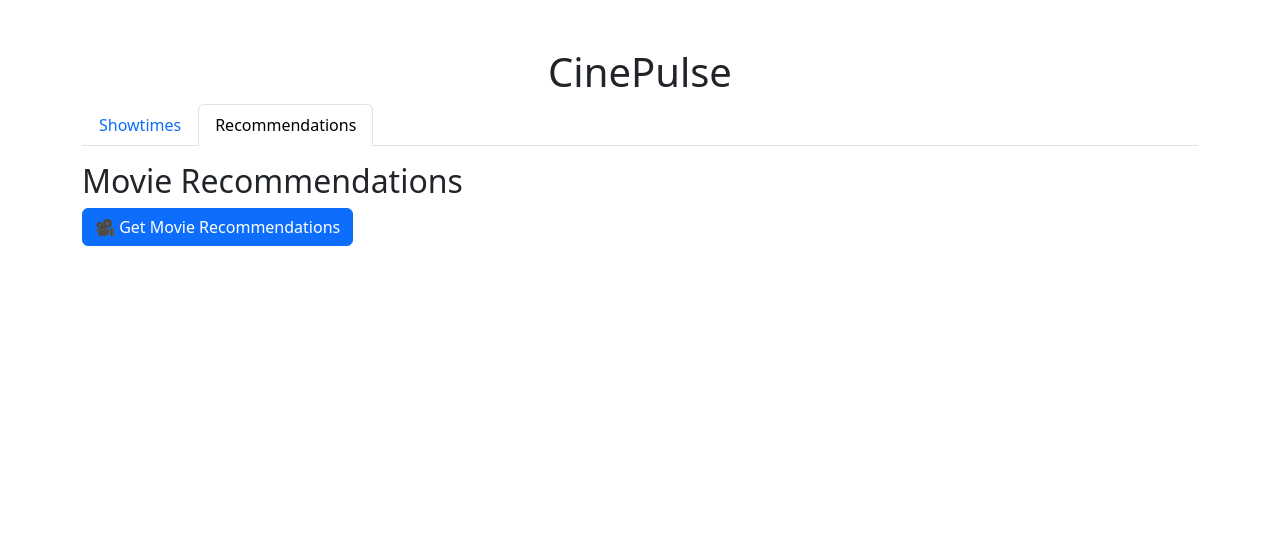
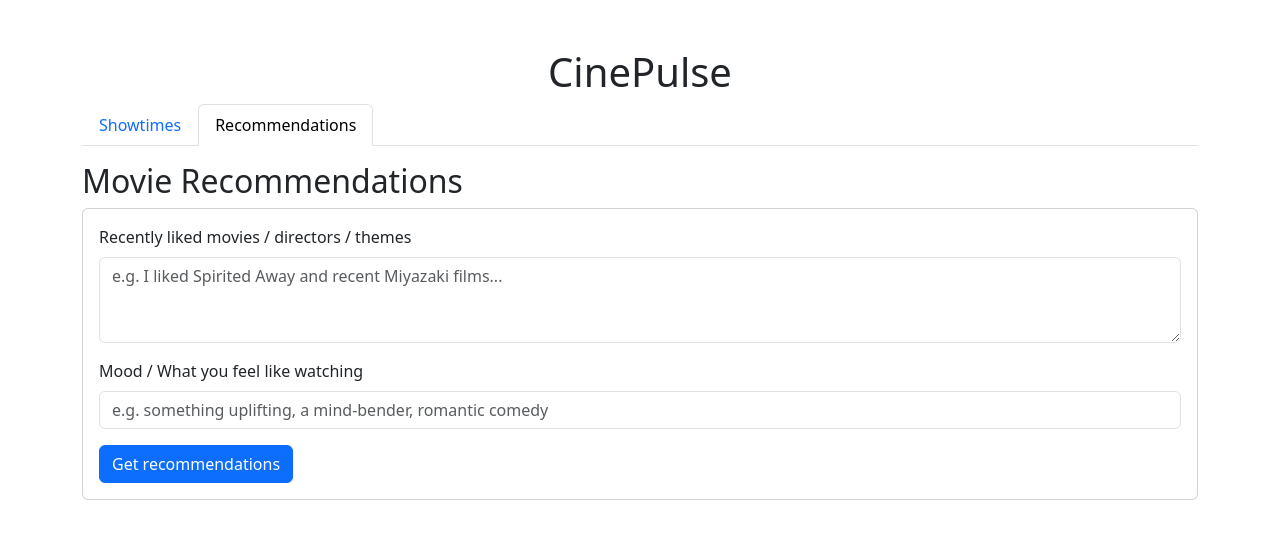
Before and after one commit to mginabluebox/CinePulse, a Flask app: template src/templates/index.html in a window 1280 px wide, after a click on "Recommendations". Shown: the top 539 px of the page. Run offline with Flask 3, Linux system fonts and the light colour scheme; the template is opened without the code that fills it: most values are stand-ins (such as "Sample title", 1, 10 or a date in 2020).

Commit message:
Set up recommendation function

```diff
--- a/src/app.py
+++ b/src/app.py
@@ -1,55 +1,33 @@
 from database.queries import get_showtimes
-from database.setup_db import setup_database
+from database.setup_db import get_engine, setup_database
 from flask_cors import CORS
 from flask import Flask, render_template, request, jsonify
-import ollama
 
-
+from recommendation.core import recommend_movies
 
 # Initialize the database
 setup_database()
 
-app = Flask(__name__)
+app = Flask(__name__, template_folder='templates', static_folder='static')
 # CORS(app, resources={r"/*": {"origins": "http://your-frontend-domain.com"}})
 
 @app.route('/')
 def index():
-    showtimes = get_showtimes()  # Fetch movie data
+    showtimes = get_showtimes(14)  # Fetch movie data
     return render_template('index.html', showtimes=showtimes)
 
-@app.route('/recommend', methods=['POST'])
-def recommend():
-    """Generate movie recommendations using Ollama."""
-    user_input = request.json.get("query", "Recommend 5 movies")
+engine = get_engine()
 
-    # Fetch showtimes and format them for the prompt
-    showtimes = get_showtimes()
-    formatted_showtimes = "\n".join(
-        f"{movie['title']} | {movie['showdate']} | {movie['showtime']} | {movie['show_day']} | "
-        f"{movie['director']} | {movie['year']} | {movie['runtime']} | {movie['format']}"
-        for movie in showtimes
-    )
-
-    # Generate a recommendation prompt
-    prompt = f"""You are a movie expert. Based on the available showtimes,
-    recommend 5 movies. Here is the list of upcoming showtimes:
-
-    {formatted_showtimes}
-
-    The showtimes should be returned exactly in the following list format, without header or any additional information:
-
-    Title | Show Date | Show Time | Day | Director | Year | Runtime | Format
-
-    """
-
-    # Call the LLM
-    response = ollama.chat(model="llama3.2:latest", messages=[{"role": "user", "content": prompt}])
-
-    # Extract LLM response
-    # recommended_movies = response["message"]["content"].split("\n")[:5]  # Top 5
-    recommended_movies = response["message"]["content"].split("\n")
-
-    return jsonify({"recommendations": recommended_movies})
+@app.route('/api/recommend', methods=['POST'])
+def api_recommend():
+    data = request.get_json(force=True)
+    liked = data.get('liked_movies', '') or ''
+    mood = data.get('mood', '') or ''
+    try:
+        result = recommend_movies(liked, mood, engine)
+        return result, 200, {'Content-Type': 'text/plain; charset=utf-8'}
+    except Exception as e:
+        return str(e), 500
 
 if __name__ == '__main__':
     app.run(debug=True)
--- a/src/static/script.js
+++ b/src/static/script.js
@@ -1,26 +1,64 @@
-async function getRecommendations() {
+document.addEventListener('DOMContentLoaded', function () {
+  const openBtn = document.getElementById('openRecommendBtn'); // may be unused now
+  const form = document.getElementById('recommendForm');
+  const errEl = document.getElementById('recommendError');
+  const resultWrapper = document.getElementById('recommendResultWrapper');
+  const resultEl = document.getElementById('recommendResult');
+  const clearBtn = document.getElementById('clearRecommend');
+  const submitBtn = document.getElementById('submitRecommend');
+
+  if (openBtn) {
+    openBtn.addEventListener('click', () => {
+      // if present, focus first field
+      document.getElementById('likedMovies').focus();
+    });
+  }
+
+  form?.addEventListener('submit', async (e) => {
+    e.preventDefault();
+    const liked = document.getElementById('likedMovies').value.trim();
+    const mood = document.getElementById('mood').value.trim();
+
+    if (!liked && !mood) {
+      errEl.textContent = 'Please enter something you liked or a mood.';
+      errEl.classList.remove('d-none');
+      return;
+    }
+    errEl.classList.add('d-none');
+
+    submitBtn.disabled = true;
+    const origText = submitBtn.textContent;
+    submitBtn.textContent = 'Thinking...';
+
     try {
-        const response = await fetch('/recommend', {
-            method: 'POST',
-            headers: { 'Content-Type': 'application/json' },
-            body: JSON.stringify({ query: "Recommend 5 movies" })
-        });
+      const res = await fetch('/api/recommend', {
+        method: 'POST',
+        headers: {'Content-Type': 'application/json'},
+        body: JSON.stringify({ liked_movies: liked, mood: mood })
+      });
 
-        const data = await response.json();
-        const list = document.getElementById("recommendationsList");
-        list.innerHTML = "";
+      const text = await res.text();
+      if (!res.ok) {
+        resultEl.textContent = `Error: ${text}`;
+      } else {
+        resultEl.textContent = text;
+      }
+      resultWrapper.classList.remove('d-none');
+      resultWrapper.scrollIntoView({ behavior: 'smooth' });
+    } catch (err) {
+      errEl.textContent = 'Network error. Try again.';
+      errEl.classList.remove('d-none');
+    } finally {
+      submitBtn.disabled = false;
+      submitBtn.textContent = origText;
+    }
+  });
 
-        data.recommendations.forEach(movie => {
-            let li = document.createElement("li");
-            li.textContent = movie;
-            list.appendChild(li);
-        });
-
-        // Show Bootstrap modal
-        var modal = new bootstrap.Modal(document.getElementById('recommendDialog'));
-        modal.show();
-
-    } catch (error) {
-        console.error("Error fetching recommendations:", error);
-    }
-}
+  clearBtn?.addEventListener('click', () => {
+    resultEl.textContent = '';
+    resultWrapper.classList.add('d-none');
+    document.getElementById('likedMovies').value = '';
+    document.getElementById('mood').value = '';
+    errEl.classList.add('d-none');
+  });
+});
--- a/src/templates/index.html
+++ b/src/templates/index.html
@@ -75,22 +75,37 @@
         <!-- Recommendations Tab -->
         <div class="tab-pane fade" id="recommendations" role="tabpanel" aria-labelledby="recommendations-tab">
             <h2 class="mt-3">Movie Recommendations</h2>
-            <button class="btn btn-primary mb-3" onclick="getRecommendations()">🎥 Get Movie Recommendations</button>
-            <div id="recommendDialog" class="modal fade" tabindex="-1">
-                <div class="modal-dialog">
-                    <div class="modal-content">
-                        <div class="modal-header">
-                            <h5 class="modal-title">Movie Recommendations</h5>
-                            <button type="button" class="btn-close" data-bs-dismiss="modal"></button>
-                        </div>
-                        <div class="modal-body">
-                            <ul id="recommendationsList"></ul>
-                        </div>
-                    </div>
-                </div>
+
+            <div class="card mb-3">
+              <div class="card-body">
+                <form id="recommendForm" class="mb-0">
+                  <div class="mb-3">
+                    <label for="likedMovies" class="form-label">Recently liked movies / directors / themes</label>
+                    <textarea id="likedMovies" class="form-control" rows="3" placeholder="e.g. I liked Spirited Away and recent Miyazaki films..."></textarea>
+                  </div>
+                  <div class="mb-3">
+                    <label for="mood" class="form-label">Mood / What you feel like watching</label>
+                    <input id="mood" class="form-control" placeholder="e.g. something uplifting, a mind-bender, romantic comedy">
+                  </div>
+                  <div id="recommendError" class="text-danger small d-none mb-2"></div>
+                  <button id="submitRecommend" type="submit" class="btn btn-primary">Get recommendations</button>
+                </form>
+              </div>
             </div>
+
+            <div id="recommendResultWrapper" class="card d-none">
+              <div class="card-header">
+                <strong>Recommendations</strong>
+              </div>
+              <div class="card-body">
+                <pre id="recommendResult" style="white-space:pre-wrap; margin:0;"></pre>
+              </div>
+              <div class="card-footer text-end">
+                <button id="clearRecommend" class="btn btn-sm btn-secondary">Clear</button>
+              </div>
+            </div>
+
         </div>
-    </div>
 
     <!-- Bootstrap & JavaScript -->
     <script src="https://cdn.jsdelivr.net/npm/bootstrap@5.3.0/dist/js/bootstrap.bundle.min.js"></script>
```
Also changed, not shown: src/database/queries.py (+22 -6 lines), src/recommendation/core.py (added, +99 -0 lines).
